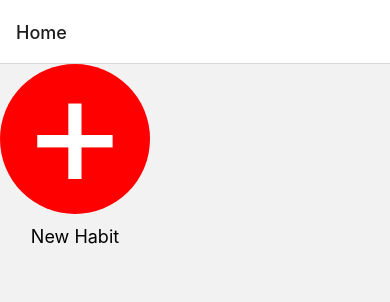
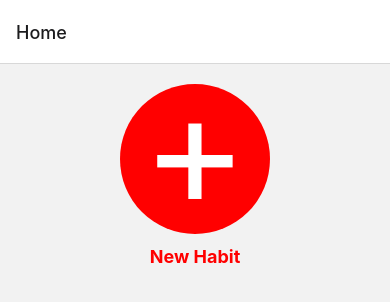
Before and after one commit to MehmetOguzhanTor/HabitTracker, a React Native app: screen /Home in a window 390 px wide. Shown: the top 302 px of the page. Built offline with nearby package versions, Linux system fonts and the light colour scheme.

Commit message:
New habits are listed in now in the home screen.

```diff
--- a/src/screens/HomeScreen.js
+++ b/src/screens/HomeScreen.js
@@ -1,13 +1,13 @@
 import React, { useState, useEffect } from 'react';
-import { View, Button, Text, StyleSheet } from 'react-native';
+import { View, Button, Text, StyleSheet, ScrollView } from 'react-native';
 import ButtonComponent  from '../components/Button';
 
 const HomeScreen = ({ navigation, route }) => {
-  const [selectedHabit, setSelectedHabit] = useState(null);
+  const [selectedHabits, setSelectedHabits] = useState([]);
 
   useEffect(() => {
     if (route.params?.selectedHabit) {
-      setSelectedHabit(route.params.selectedHabit);
+      setSelectedHabits(prevHabits => [...prevHabits, route.params.selectedHabit.name]);
     }
   }, [route.params?.selectedHabit]);
 
@@ -18,16 +18,24 @@ const HomeScreen = ({ navigation, route }) => {
         <Text style={styles.buttonTextStyle}></Text>
         <Text style={styles.buttonTextStyle}>New Habit</Text>
       </ButtonComponent>
-        {selectedHabit && (
-        <Text style={styles.selectedHabitText}>
-          Selected Habit: {route.params?.selectedHabit}
-        </Text>
-      )}
+      <ScrollView style={styles.habitsList}>
+        {selectedHabits.map((habit, index) => (
+          <Text key={index} style={styles.selectedHabitText}>
+            {habit}
+          </Text>
+        ))}
+      </ScrollView>
     </View>
   );
 };
 
 const styles = StyleSheet.create({
+  container: {
+    flex: 1,
+    alignItems: 'center',
+    justifyContent: 'flex-start',
+    paddingTop: 20,
+},
   plusStyle: {
     fontSize: 160,
     color: 'white',
@@ -40,6 +48,11 @@ const styles = StyleSheet.create({
   },
   buttonTextStyle: {
     fontSize: 18,
+    fontWeight: 'bold',
+    color: 'red',
+  },
+  habitsList: {
+    width: '100%',
   },
 });
 
```
